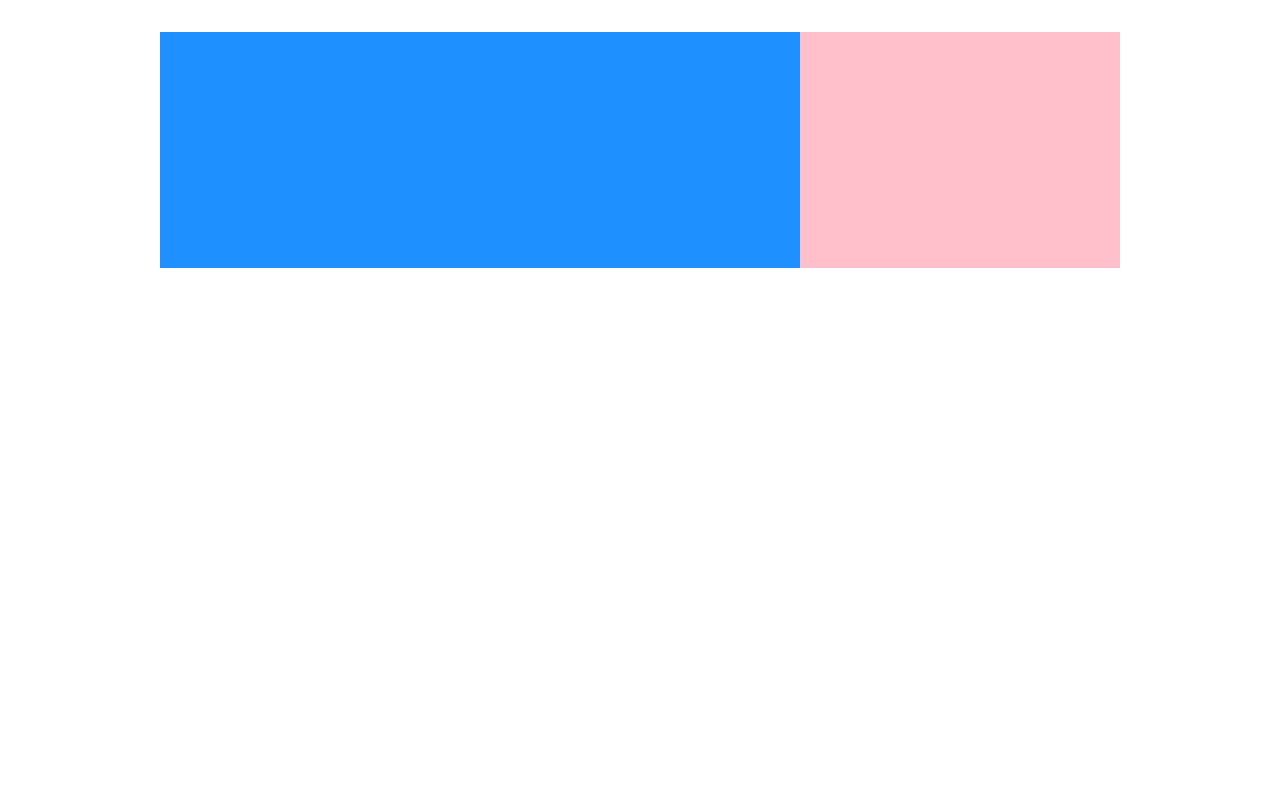
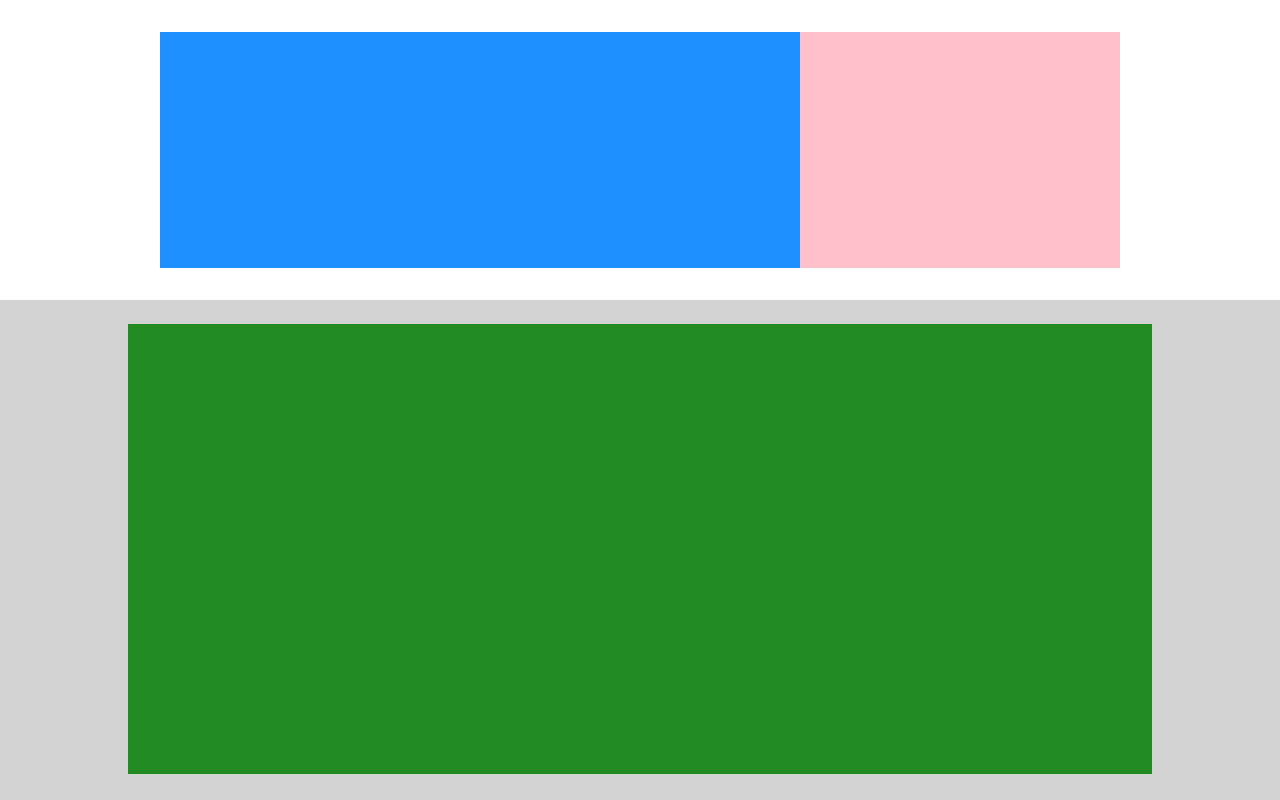
Before and after one commit to PirasSalvatore/htmlcss-struttura-discord, a plain HTML site: page index.html in a window 1280 px wide. Shown: the part 840-1640 px from the top of the page. Before the commit the page ends 1140 px from the top, so only its background shows below. Drawn offline with Linux system fonts and the light colour scheme.

Commit message:
tech section complite

```diff
--- a/asset/css/style.css
+++ b/asset/css/style.css
@@ -58,7 +58,8 @@ body {
 
         }
 
-        #community {
+        #community,
+        #technology {
             background-color: var(--ds-bg-light);
 
         }
@@ -69,6 +70,10 @@ body {
 
         .text {
             background-color: var(--ds-bg-text);
+        }
+
+        .tech_box {
+            background-color: var(--ds-bg-article);
         }
     }
 }
@@ -137,3 +142,14 @@ header {
 #community>.pgb-text_img {
     flex-direction: row-reverse;
 }
+
+#technology {
+    min-height: 500px;
+    padding-top: 1.5rem;
+}
+
+.tech_box {
+    min-height: 450px;
+    width: 80%;
+    margin: auto;
+}
--- a/index.html
+++ b/index.html
@@ -47,7 +47,7 @@
             <input type="button" value="Login">
         </nav>
     </header>
-
+    <!-- /header-->
     <main>
 
         <div id="jumbotron">
@@ -56,6 +56,7 @@
             </div>
 
         </div>
+        <!-- /jumbotron-->
 
         <div id="invite_only">
 
@@ -74,6 +75,7 @@
 
 
         </div>
+        <!-- /invite_only-->
 
         <div id="community">
 
@@ -92,6 +94,7 @@
 
 
         </div>
+        <!-- /community-->
 
         <div id="fandom">
 
@@ -110,10 +113,20 @@
 
 
         </div>
+        <!-- /fandom-->
+
+        <div id="technology">
+            <div class="tech_box center">
+
+            </div>
+        </div>
+        <!-- /technology-->
 
     </main>
+    <!-- /main-->
 
     <footer></footer>
+    <!-- /footer-->
 
 
 
```
